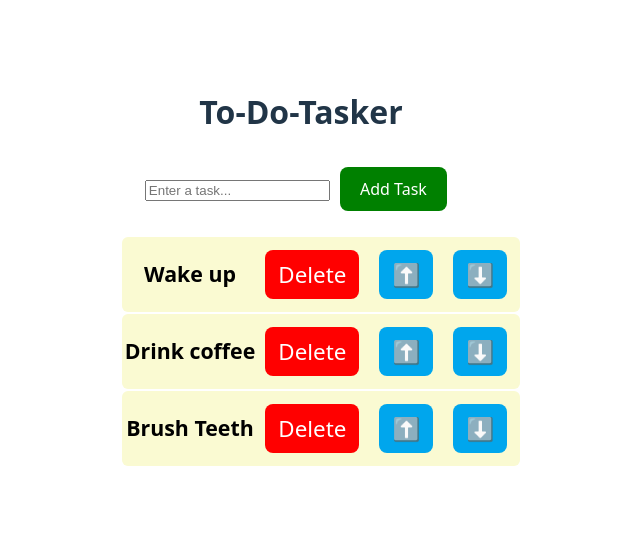
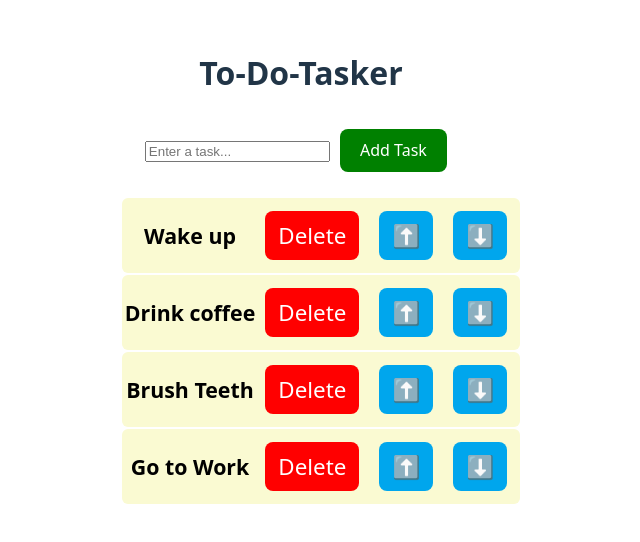
Before and after one commit to andriesvdw1/Todo-Tasks-App, a React (Vite) app in the folder todo-tasker/: page / in a window 1280 px wide. Shown: the part 126-668 px from the top of the page, without its empty margins (339-979 px from the left). Built offline with nearby package versions, Linux system fonts and the light colour scheme.

Commit message:
Implement the move task up and down functionality.

```diff
--- a/todo-tasker/src/components/ToDoList/ToDoList.jsx
+++ b/todo-tasker/src/components/ToDoList/ToDoList.jsx
@@ -1,7 +1,7 @@
 import React, {useState} from 'react'
 import './ToDoList.css'
 function ToDoList() {
-    const [tasks, setTasks] = useState(["Wake up", "Drink coffee", "Brush Teeth"]);
+    const [tasks, setTasks] = useState(["Wake up", "Drink coffee", "Brush Teeth","Go to Work"]);
     const [newTask, setNewTask] = useState("");
 
     function handleInputChange(event){
@@ -20,10 +20,20 @@ function ToDoList() {
         setTasks(updatedTasks);
     }
     function moveTaskUp(index){
-
+        if(index > 0){
+            const updatedTasks = [...tasks]; // Create a copy of the current tasks array
+            [updatedTasks[index - 1], updatedTasks[index]] =
+            [updatedTasks[index], updatedTasks[index - 1]]; // Swap the values of clicked task with above task
+            setTasks(updatedTasks); // Update the tasks state so that tasks show
+        }
     }
     function moveTaskDown(index){
-
+        if(index < tasks.length - 1){ // If not the last task do the swap
+            const updatedTasks = [...tasks]; // Create a copy of the current tasks array
+            [updatedTasks[index], updatedTasks[index + 1]] =
+            [updatedTasks[index + 1], updatedTasks[index]];  // Swap the values of clicked task with below task
+            setTasks(updatedTasks); // Update the tasks state so that tasks show
+        }
     }
 
   return (
```
